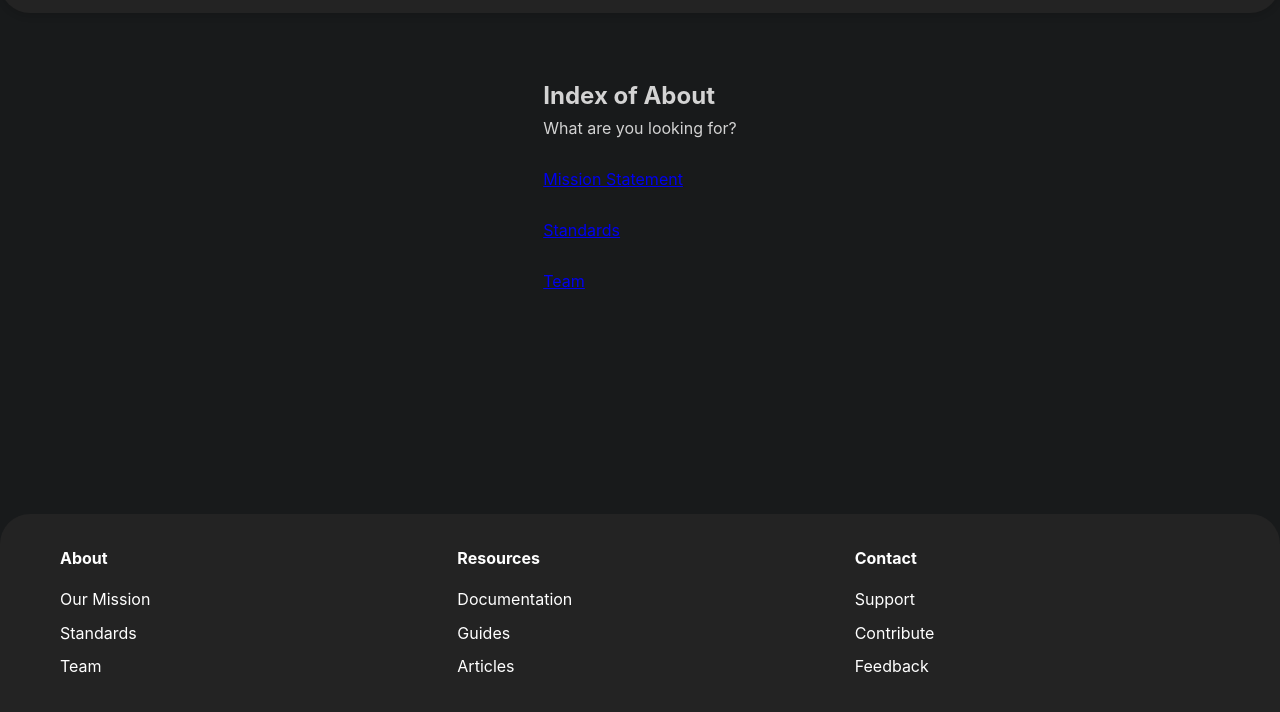
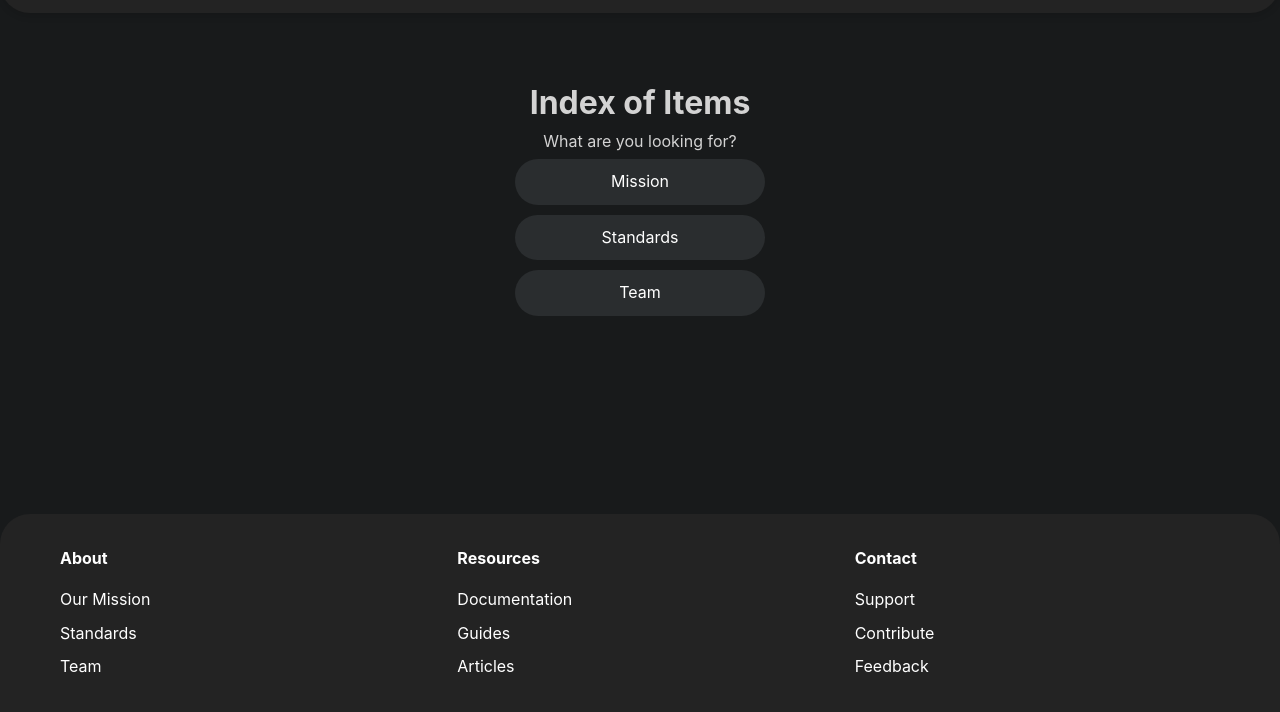
Before and after one commit to Silverflag/sf-clearnet-v2, a plain HTML site: page about/index.html in a window 1280 px wide. Shown: the part 80-792 px from the top of the page. Drawn offline with Linux system fonts and the light colour scheme.

Commit message:
buutoons

```diff
--- a/about/index.html
+++ b/about/index.html
@@ -25,6 +25,23 @@
             background: var(--background);
             color: var(--text);
             line-height: 1.6;
+        }
+
+        .button {
+            display: inline-block;
+            width: 250px;
+            padding: 10px 0;
+            margin: 5px 0;
+            color: white;
+            background-color: #2a2d2f;
+            border: none;
+            border-radius: 25px;
+            text-decoration: none;
+            text-align: center;
+            transition: background-color 0.3s;
+        }
+        .button:hover {
+            background-color: #3c3f41;
         }
 
         .wrapper {
@@ -81,8 +98,9 @@
         }
 
         .content {
+            flex: 1;
             padding: 4rem 0;
-            text-align: left;
+            text-align: center;
         }
 
         footer {
@@ -135,24 +153,14 @@
             </nav>
         </header>
 
-        <main class="container content">
-            <section>
-                <h1>Index of About</h1>
-                <p>What are you looking for?</p>
-                <br>
-                <a href="/about/mission.html">
-                    <p>Mission Statement</p>
-                </a>
-                <br>
-                <a href="/about/standards.html">
-                    <p>Standards</p>
-                </a>
-                <br>
-                <a href="/about/team.html">
-                    <p>Team</p>
-                </a>
-
-            </section>
+        <main class="content">
+            <h1>Index of Items</h1>
+            <p>What are you looking for?</p>
+            <div style="display: flex; flex-direction: column; align-items: center;">
+                <a href="/about/mission.html" class="button">Mission</a>
+                <a href="/about/standards.html" class="button">Standards</a>
+                <a href="/about/team.html" class="button">Team</a>
+            </div>
         </main>
 
         <footer>
```
